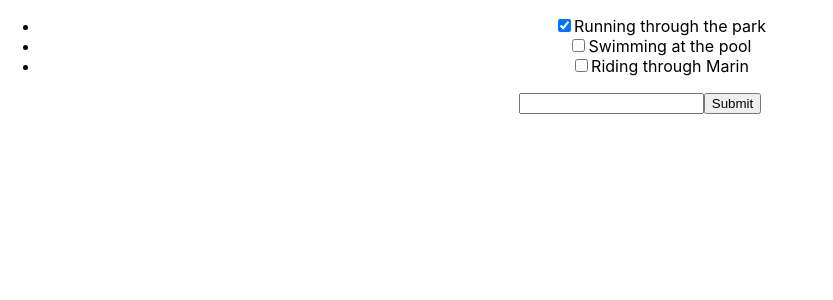
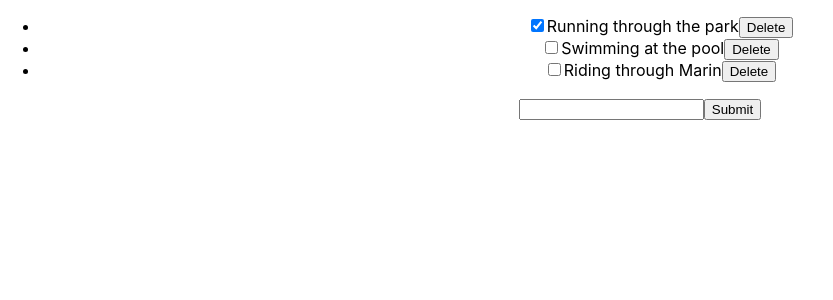
Before and after one commit to keolasin/react-to-do, a React (Create React App) app: page / in a window 1280 px wide. Shown: the top 300 px of the page, without its empty margins (0-833 px from the left). Built offline with nearby package versions, Linux system fonts and the light colour scheme.

Commit message:
finished events

```diff
--- a/src/App.js
+++ b/src/App.js
@@ -31,8 +31,15 @@ class App extends Component {
   }
 
   handleChange(event){
-    this.setState({ newTodoDescription: event.target.value });
+    this.setState({ newTodoDescription: event.target.value});
   }
+
+  deleteToDo(deleted){
+    const deletedList = this.state.todos.filter(item => item !== deleted);
+    this.setState({todos: deletedList});
+  }
+
+
 
   render() {
     return (
@@ -40,9 +47,7 @@ class App extends Component {
         <ul>
           { this.state.todos.map( (todo, index) =>
 
-            <ToDo key = {index} description = {todo.description} isCompleted = {todo.isCompleted} toggleComplete = {
-              ()=> this.toggleComplete(index)
-            }/>
+            <ToDo key = {index} description = {todo.description} isCompleted = {todo.isCompleted} toggleComplete = {()=> this.toggleComplete(index)} deleted={()=>this.deleteToDo(todo)} />
 
           )}
         </ul>
--- a/src/components/ToDo.js
+++ b/src/components/ToDo.js
@@ -6,6 +6,7 @@ class ToDo extends Component {
       <li>
         <input type="checkbox" checked={this.props.isCompleted} onChange ={this.props.toggleComplete}/>
         <span>{this.props.description}</span>
+        <button onClick={this.props.deleted}>Delete</button>
       </li>
     );
   }
```
